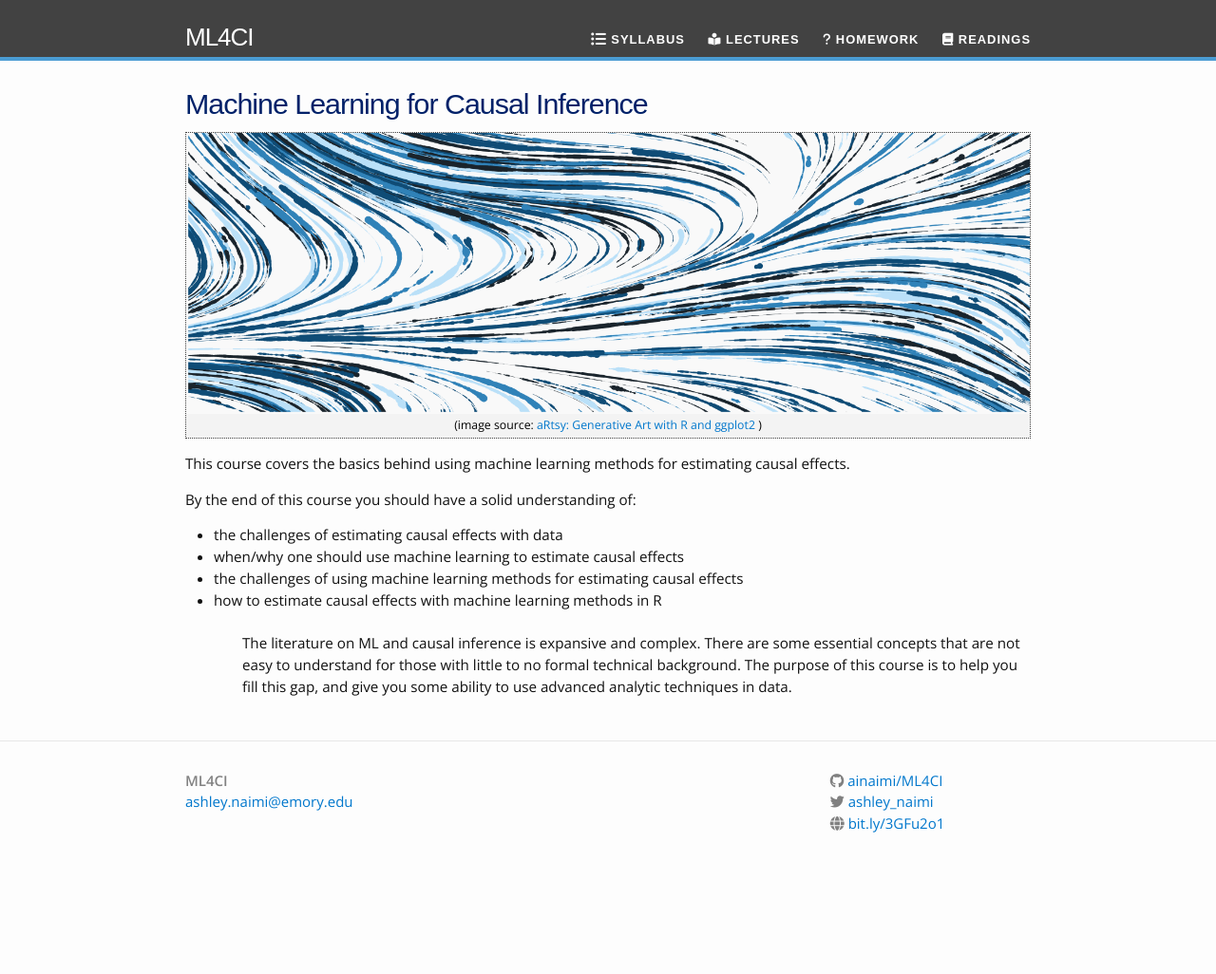
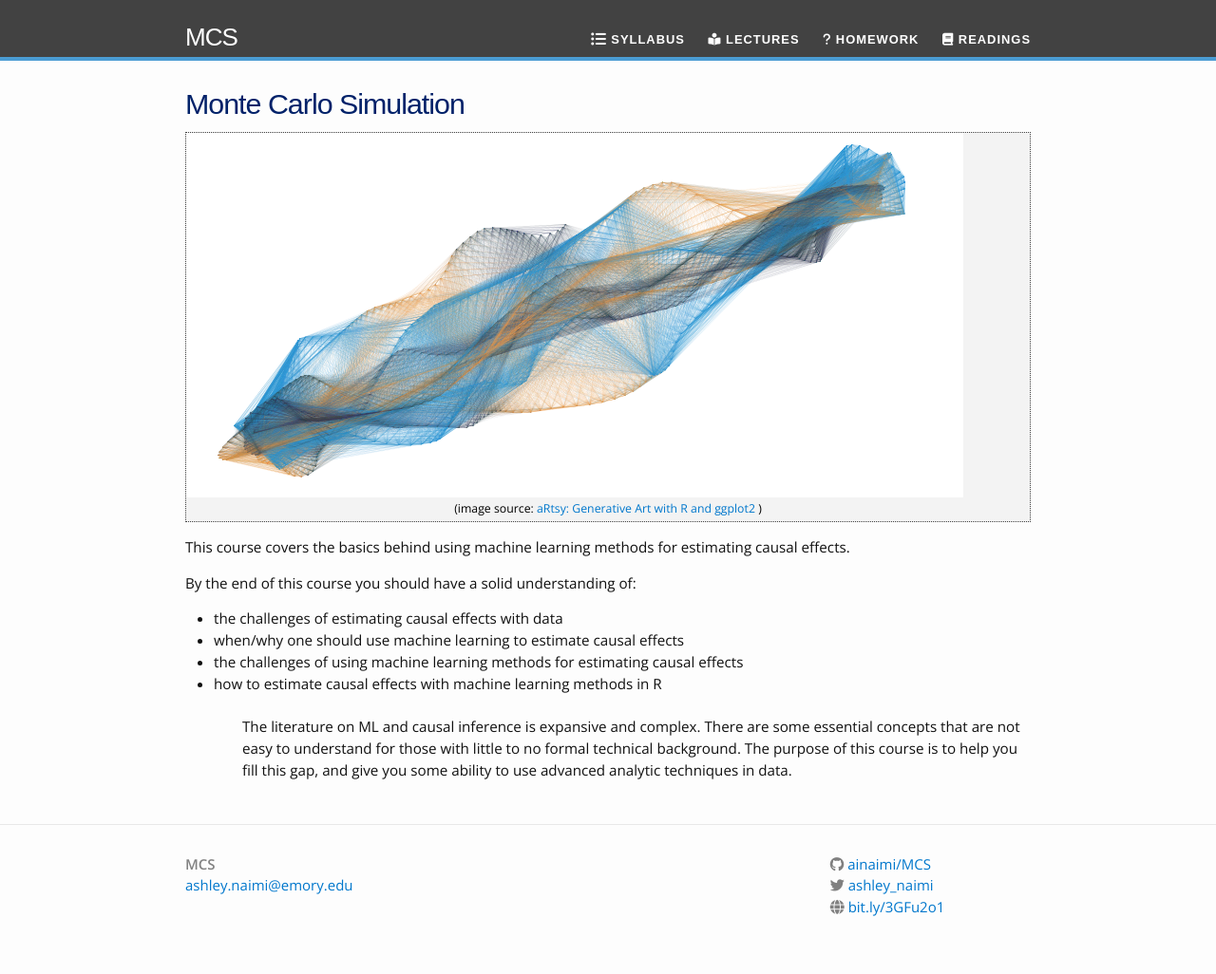
Before and after one commit to ainaimi/IMCS, a Jekyll site: the page built from index.html, in a window 1280 px wide. Shown: the whole page at 95% size. Built offline with Jekyll 4.4.1, drawn with Linux system fonts in a browser that asks for light colours; nearby versions of some CDN libraries; before the commit the page ends 938 px from its top, so only the background shows below that.

Commit message:
various updates to key files, addition of lissajous file.

```diff
--- a/_config.yml
+++ b/_config.yml
@@ -1,6 +1,6 @@
 # Site settings
-title: ML4CI
-subtitle: Machine Learning for Causal Inference
+title: MCS
+subtitle: Monte Carlo Simulation
 description: |
     <p>This course covers the basics behind using machine learning methods for estimating causal effects.</p>
 
@@ -19,13 +19,13 @@ description: |
     course is to help you fill this gap, and give you some ability to use advanced
     analytic techniques in data.</p>
 
-baseurl: "/ML4CI" # the github directory
+baseurl: "/MCS" # the github directory
 url: "https://ainaimi.github.io/" # the base hostname & protocol for your site
 
 # host the syllabus on google docs
 # File: Publish to Web
 syllabus_url: #
-githubdir: "ainaimi/ML4CI"
+githubdir: "ainaimi/MCS"
 
 # Author/user information
 email: ashley.naimi@emory.edu
--- a/index.html
+++ b/index.html
@@ -8,7 +8,7 @@ layout: default
 
 <h1>{{ site.subtitle }}</h1>
 
-{% include image.html url="/_images/flow_fig.png" caption="(image source: <a href='https://cran.r-project.org/web/packages/aRtsy/readme/README.html#flow-fields'>aRtsy: Generative Art with R and ggplot2</a> )" width=900 align="center" %}
+{% include image.html url="/_images/lissajous.png" caption="(image source: <a href='https://cran.r-project.org/web/packages/aRtsy/readme/README.html#lissajous-curves'>aRtsy: Generative Art with R and ggplot2</a> )" width=900 align="center" %}
 
 {{ site.description }}
 
```
Also changed, not shown: _images/lissajous.png (added), 2 other files.
